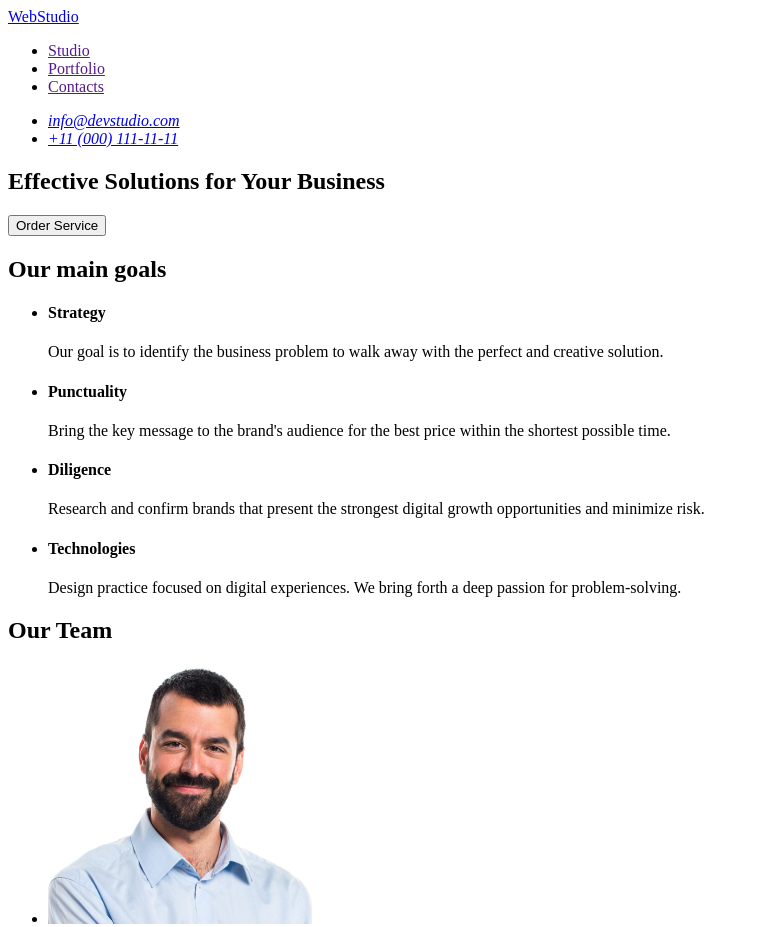
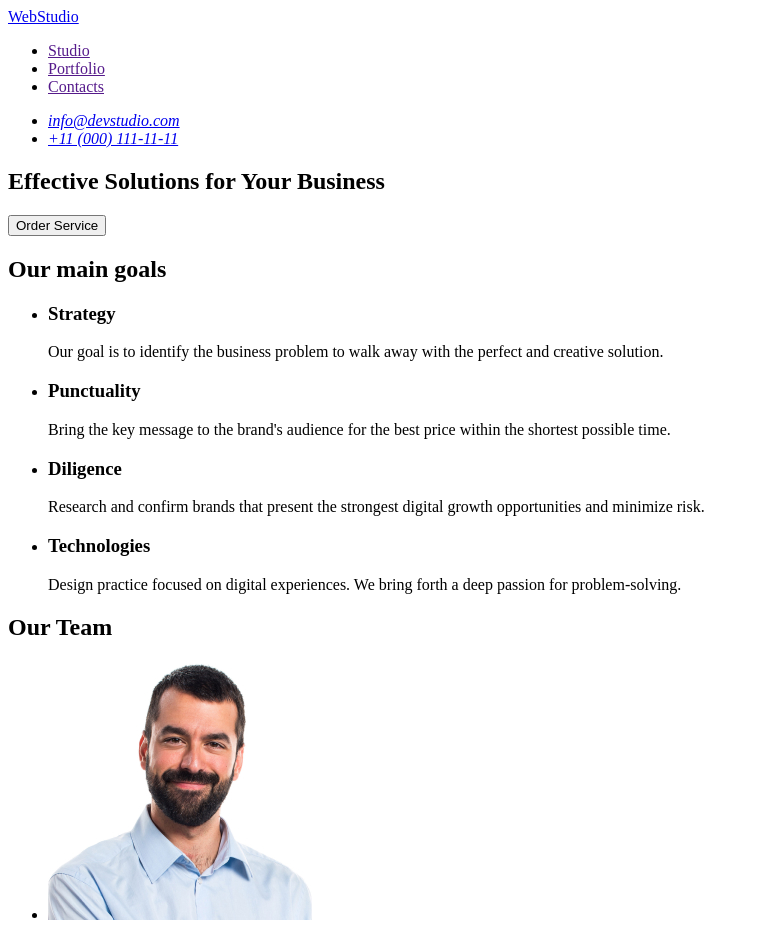
Before and after one commit to Yelyzaveta756/goit-markup-hw-01, a plain HTML site: page index.html in a window 1280 px wide. Shown: the top 927 px of the page, without its empty margins (0-759 px from the left). Drawn offline with Linux system fonts and the light colour scheme.

Commit message:
змінила заголовки з h4 На h3

```diff
--- a/index.html
+++ b/index.html
@@ -33,19 +33,19 @@
         <h2>Our main goals</h2>
         <ul>
         <li>
-            <h4>Strategy</h4>
+            <h3>Strategy</h3>
             <p>Our goal is to identify the business problem to walk away with the perfect and creative solution.</p>
         </li>
         <li>
-            <h4>Punctuality</h4>
+            <h3>Punctuality</h3>
             <p>Bring the key message to the brand's audience for the best price within the shortest possible time.</p>
         </li>
         <li>
-            <h4>Diligence</h4>
+            <h3>Diligence</h3>
             <p>Research and confirm brands that present the strongest digital growth opportunities and minimize risk.</p>
         </li>
         <li>
-            <h4>Technologies</h4>
+            <h3>Technologies</h3>
             <p>Design practice focused on digital experiences. We bring forth a deep passion for problem-solving.</p>
         </li>
         </ul>
```
